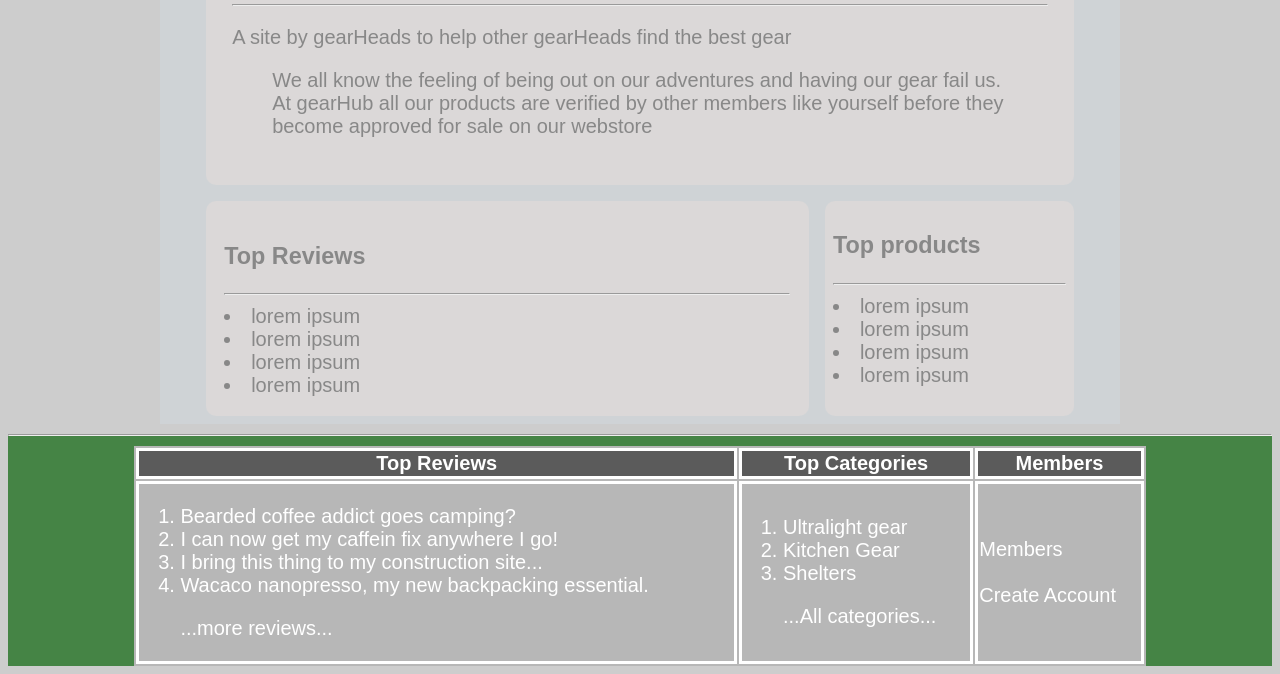
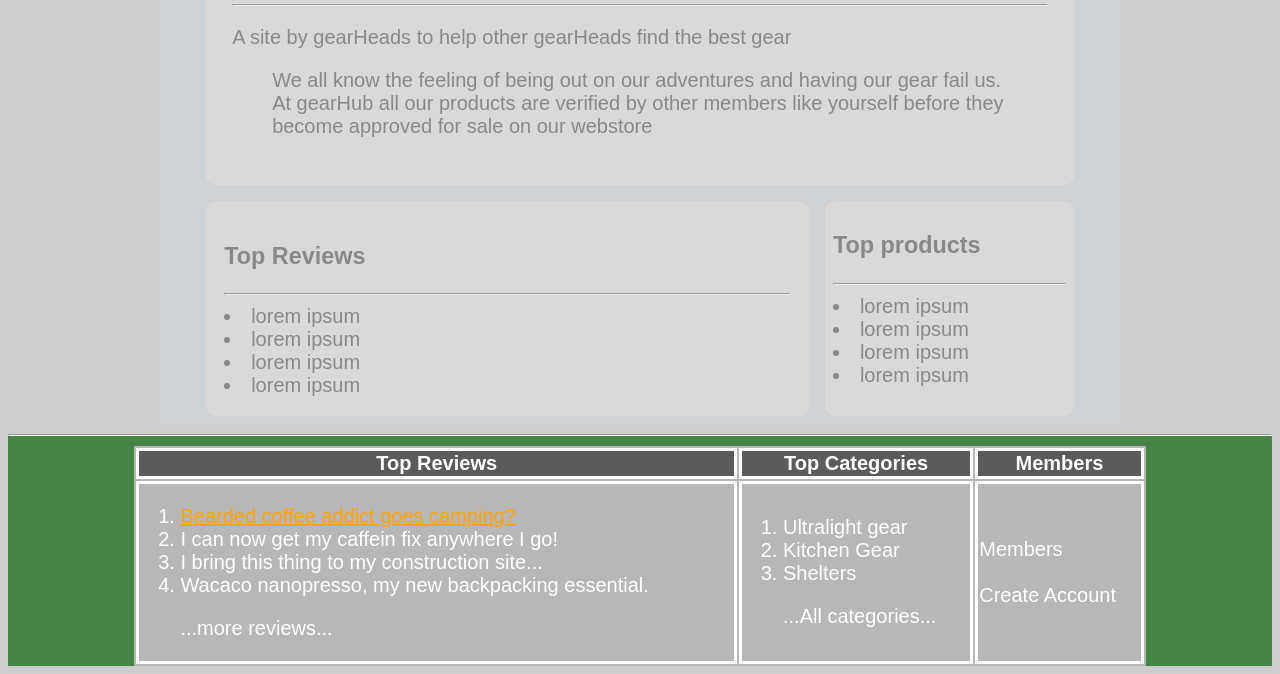
Before and after one commit to SeanCza/first_website, a plain HTML site: page index.html in a window 1280 px wide. In both pictures the pointer is over the link "Bearded coffee addict goes camping?". Shown: the part 255-929 px from the top of the page. Drawn offline with Linux system fonts and the light colour scheme.

Commit message:
Update styles

```diff
--- a/css/styles.css
+++ b/css/styles.css
@@ -98,6 +98,11 @@ footer a {
     text-decoration: none;
     color: white;
 }
+
+footer a:hover{
+    text-decoration: underline;
+    color: orange;
+}
 footer table{
     width: 80%;
     margin-left: auto;
```
